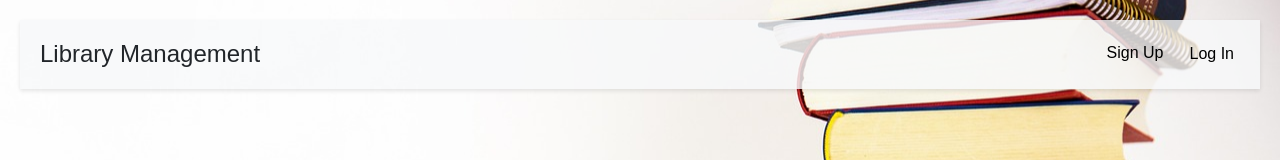
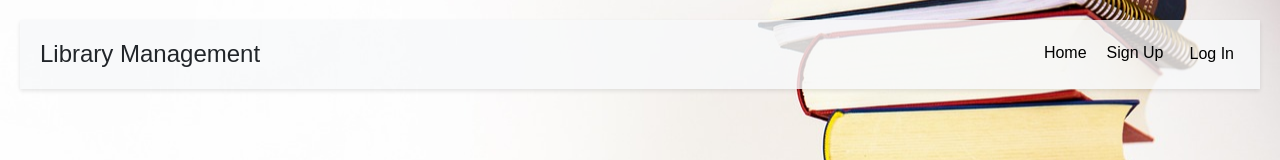
Before and after one commit to 2222660-cgcp/LMS-FE, a React (Create React App) app: page /login in a window 1280 px wide. Shown: the top 160 px of the page. Built offline with nearby package versions, Linux system fonts and the light colour scheme.

Commit message:
final commit

```diff
--- a/src/components/layout/Header.js
+++ b/src/components/layout/Header.js
@@ -17,6 +17,9 @@ const Header = () => {
         <h1>Library Management</h1>
       </div>
       <nav className="homepage-nav">
+        <Link to="/" className="link-decor signup-link">
+          Home
+        </Link>
         <Link to="/signup" className="link-decor signup-link">
           Sign Up
         </Link>
```
